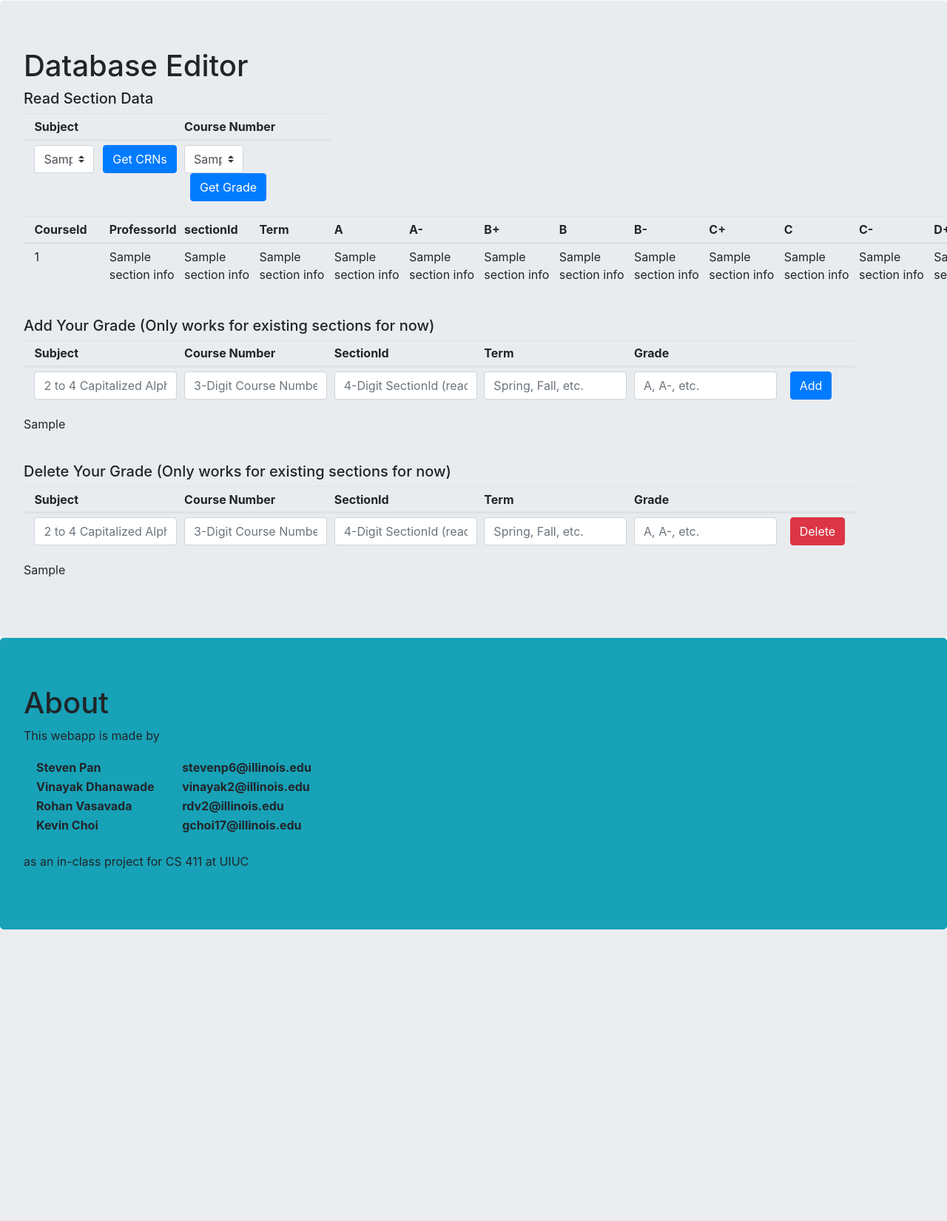
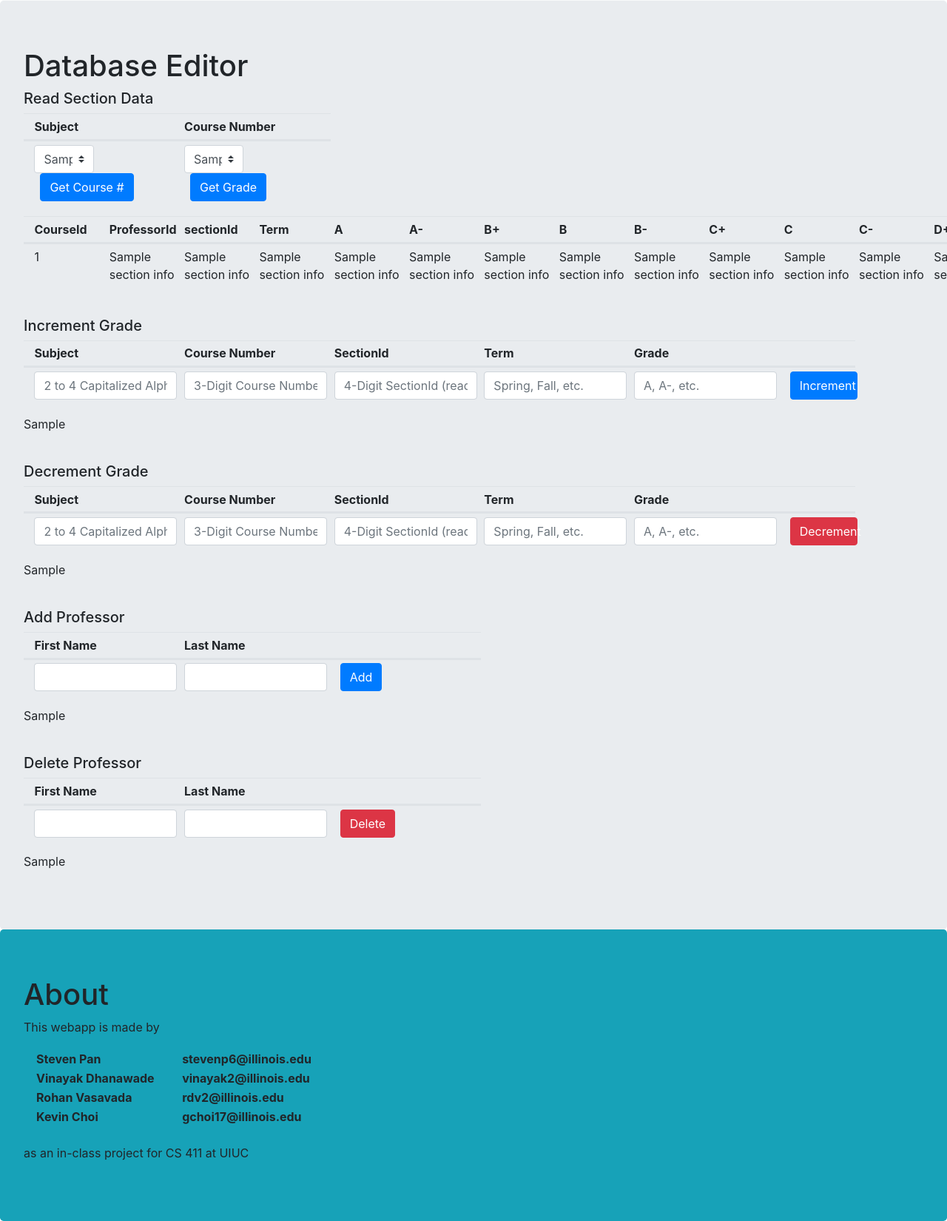
Before and after one commit to vinny-d/saveMyGPA, a Flask app: template app/templates/index.html in a window 1280 px wide; the page is wider, and only the part inside the window is pictured. Shown: the part 480-2130 px from the top of that part at 74% size. Before the commit the page ends 1736 px from the top of that part, so only its background shows below. Run offline with Flask 2, Linux system fonts and the light colour scheme; the template is opened without the code that fills it: most values are stand-ins (such as "Sample title", 1, 10 or a date in 2020); lists and menus that the app fills with data are empty.

Commit message:
add and delete

```diff
--- a/app/routes.py
+++ b/app/routes.py
@@ -38,8 +38,8 @@ def read():
     else:
         return None
 
-@app.route('/insert', methods=['POST', 'GET'])
-def insert():
+@app.route('/increment', methods=['POST', 'GET'])
+def increment():
     subjects = db.get_subjects()
     subjectI = request.form['subjectI']
     courseNumberI = request.form['courseNumberI']
@@ -62,7 +62,7 @@ def insert():
     if gradeI not in ['A','A-','B+','B','B-','C+','C','C-','D+','D','D-','F','W']:
         wRes = "Put correct grade ('A','A-','B+','B','B-','C+','C','C-','D+','D','D-','F','W')"
         return render_template('index.html', subjects=subjects, wRes=wRes)
-    res = db.insert_section(subjectI, courseNumberI, sectionIdI, termI, gradeI)
+    res = db.increment_section(subjectI, courseNumberI, sectionIdI, termI, gradeI)
     if res == 1:
         wRes = "Successfully wrote data"
     elif res == -1:
@@ -71,8 +71,8 @@ def insert():
         wRes = "Such course does not exist. Change subject or course number"
     return render_template('index.html', subjects=subjects, wRes=wRes)
 
-@app.route('/delete', methods=['POST', 'GET'])
-def delete():
+@app.route('/decrement', methods=['POST', 'GET'])
+def decrement():
     subjects = db.get_subjects()
     subjectD = request.form['subjectD']
     courseNumberD = request.form['courseNumberD']
@@ -95,7 +95,7 @@ def delete():
     if gradeD not in ['A','A-','B+','B','B-','C+','C','C-','D+','D','D-','F','W']:
         dRes = "Put correct grade ('A','A-','B+','B','B-','C+','C','C-','D+','D','D-','F','W')"
         return render_template('index.html', subjects=subjects, dRes=dRes)
-    res = db.delete_section(subjectD, courseNumberD, sectionIdD, termD, gradeD)
+    res = db.decrement_section(subjectD, courseNumberD, sectionIdD, termD, gradeD)
     if res == 1:
         dRes = "Successfully deleted data"
     elif res == -1:
@@ -103,3 +103,27 @@ def delete():
     else:
         dRes = "Such course does not exist. Change subject or course number"
     return render_template('index.html', subjects=subjects, dRes=dRes)
+
+@app.route('/addProf', methods=['POST', 'GET'])
+def addProf():
+    subjects = db.get_subjects()
+    firstName = request.form['profFN']
+    lastName = request.form['profLN']
+    if firstName.isalpha() == False or lastName.isalpha() == False:
+        apRes = "Put correct name"
+        return render_template('index.html', subjects=subjects, apRes=apRes)
+    db.add_professor(firstName, lastName)
+    apRes = "Professor successfully added"
+    return render_template('index.html', subjects=subjects, apRes=apRes)
+
+@app.route('/deleteProf', methods=['POST', 'GET'])
+def deleteProf():
+    subjects = db.get_subjects()
+    firstName = request.form['profFND']
+    lastName = request.form['profLND']
+    if firstName.isalpha() == False or lastName.isalpha() == False:
+        dpRes = "Put correct name"
+        return render_template('index.html', subjects=subjects, dpRes=dpRes)
+    db.delete_professor(firstName, lastName)
+    dpRes = "Professor successfully added"
+    return render_template('index.html', subjects=subjects, dpRes=dpRes)
--- a/app/templates/index.html
+++ b/app/templates/index.html
@@ -117,7 +117,7 @@
                                         {% endif %}
                                     {% endfor %}
                                 </select>
-                                <button type="submit" class="btn btn-primary ml-2 col-auto">Get CRNs</button>
+                                <button type="submit" class="btn btn-primary ml-2 col-auto">Get Course #</button>
                             </td>
                             <td class="col-2">
                                 <select name="CRN" class="browser-default custom-select col-5">
@@ -207,7 +207,7 @@
             </table>
         </div>
         &nbsp;
-        <h5>Add Your Grade (Only works for existing sections for now)</h5>
+        <h5>Increment Grade</h5>
         <div class="table table-sm">
             <table class="table">
                 <thead>
@@ -222,7 +222,7 @@
                 </tr>
                 </thead>
                 <tbody>
-                    <form class="form-inline" method="POST" action="/insert">
+                    <form class="form-inline" method="POST" action="/increment">
                         <tr class="d-flex">
                             <td class="col-0">
                             </td>
@@ -242,7 +242,7 @@
                                 <input type="text" class="form-control" name="gradeI" placeholder="A, A-, etc.">
                             </td>
                             <td class="col-md-1">
-                                <button type="submit" class="btn btn-primary ml-2 col-auto">Add</button>
+                                <button type="submit" class="btn btn-primary ml-2 col-auto">Increment</button>
                             </td>
                         </tr>
                     </form>
@@ -251,7 +251,7 @@
             {{wRes}}
         </div>
         &nbsp;
-        <h5>Delete Your Grade (Only works for existing sections for now)</h5>
+        <h5>Decrement Grade</h5>
         <div class="table table-sm">
             <table class="table">
                 <thead>
@@ -266,7 +266,7 @@
                 </tr>
                 </thead>
                 <tbody>
-                    <form class="form-inline" method="POST" action="/delete">
+                    <form class="form-inline" method="POST" action="/decrement">
                         <tr class="d-flex">
                             <td class="col-0">
                             </td>
@@ -286,13 +286,75 @@
                                 <input type="text" class="form-control" name="gradeD" placeholder="A, A-, etc.">
                             </td>
                             <td class="col-md-1">
-                                <button type="submit" class="btn btn-danger ml-2 col-auto">Delete</button>
+                                <button type="submit" class="btn btn-danger ml-2 col-auto">Decrement</button>
                             </td>
                         </tr>
                     </form>
                 </tbody>
             </table>
             {{dRes}}
+        </div>
+        &nbsp;
+        <h5>Add Professor</h5>
+        <div class="table table-sm">
+            <table class="table">
+                <thead>
+                <tr class="d-flex">
+                    <th class="col-0"></th>
+                    <th class="col-2">First Name</th>
+                    <th class="col-2">Last Name</th>
+                    <th class="col-2"></th>
+                </tr>
+                </thead>
+                <tbody>
+                    <tr class="d-flex">
+                        <form class="form-inline" method="POST" action="/addProf">
+                            <td class="col-0"></td>
+                            <td class="col-2">
+                                <input type="text" class="form-control" name="profFN">
+                            </td>
+                            <td class="col-2">
+                                <input type="text" class="form-control" name="profLN">
+                            </td>
+                            <td class="col-2">
+                                <button type="submit" class="btn btn-primary ml-2 col-auto">Add</button>
+                            </td>
+                        </form>
+                    </tr>
+                </tbody>
+            </table>
+            {{apRes}}
+        </div>
+        &nbsp;
+        <h5>Delete Professor</h5>
+        <div class="table table-sm">
+            <table class="table">
+                <thead>
+                <tr class="d-flex">
+                    <th class="col-0"></th>
+                    <th class="col-2">First Name</th>
+                    <th class="col-2">Last Name</th>
+                    <th class="col-2"></th>
+                </tr>
+                </thead>
+                <tbody>
+                    <tr class="d-flex">
+                        <form class="form-inline" method="POST" action="/deleteProf">
+                            <td class="col-0"></td>
+                            <td class="col-2">
+                                <input type="text" class="form-control" name="profFND">
+                            </td>
+                            <td class="col-2">
+                                <input type="text" class="form-control" name="profLND">
+                            </td>
+                            <td class="col-2">
+                                <button type="submit" class="btn btn-danger ml-2 col-auto">Delete</button>
+                            </td>
+                        </form>
+                    </tr>
+                </tbody>
+            </table>
+            {{dpRes}}
         </div>
     </div>
         <!-- <div class="table table-sm">
```
Also changed, not shown: app/rds_db.py (+19 -3 lines), screenshot_editor.PNG.
